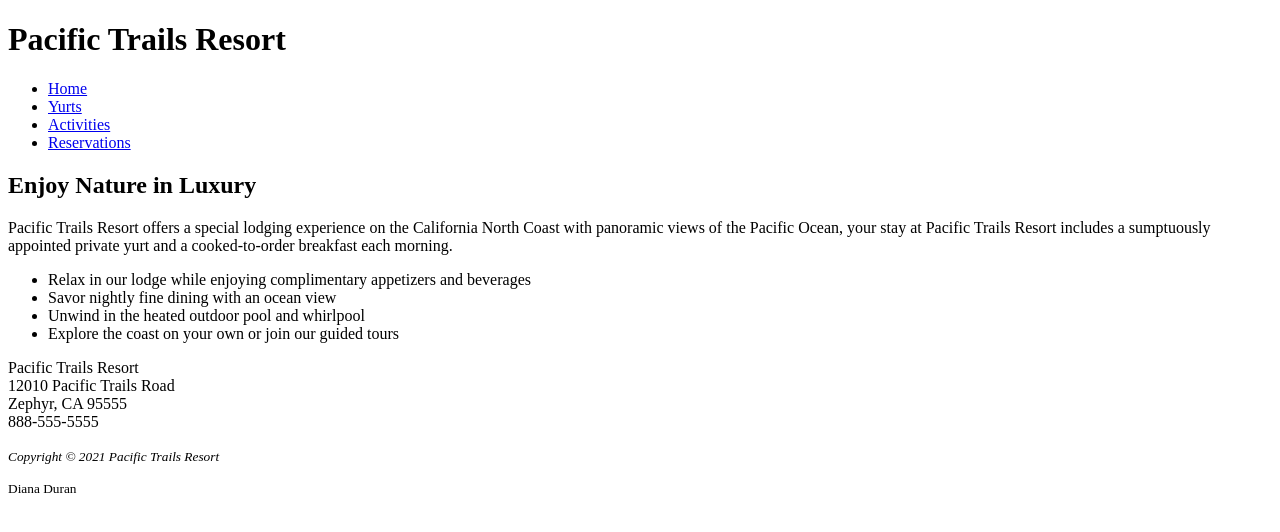
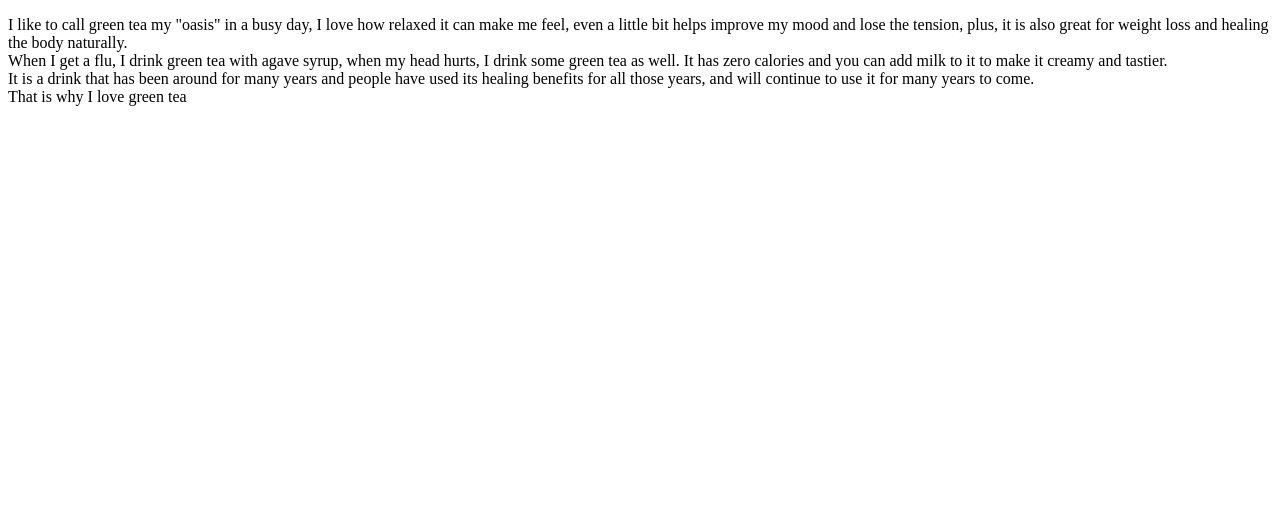
Before and after one commit to dianafduran/dianaduran, a plain HTML site: page index.html in a window 1280 px wide. Drawn offline with Linux system fonts and the light colour scheme.

Commit message:
Add files via upload

```diff
--- a/index.html
+++ b/index.html
@@ -1,59 +1,20 @@
 <!DOCTYPE html>
 <html lang="en">
-  <head>
-    <meta charset="UTF-8" />
-    <meta http-equiv="X-UA-Compatible" content="IE=edge" />
-    <meta name="viewport" content="width=device-width, initial-scale=1.0" />
-    <title>Pacific Trails Resort</title>
-  </head>
-  <body>
-    <header>
-      <h1>Pacific Trails Resort</h1>
-    </header>
-    <!-- nav>ul*4>a -->
-    <nav>
-      <ul>
-        <li><a href="index.html">Home</a></li>
-        <li><a href="yurts.html">Yurts</a></li>
-        <li><a href="activities.html">Activities</a></li>
-        <li><a href="reservations.html">Reservations</a></li>
-      </ul>
-    </nav>
-
-    <!-- main>h2{}+p{} -->
-    <main>
-      <h2>Enjoy Nature in Luxury</h2>
-      <p>
-        Pacific Trails Resort offers a special lodging experience on the
-        California North Coast with panoramic views of the Pacific Ocean, your
-        stay at Pacific Trails Resort includes a sumptuously appointed private
-        yurt and a cooked-to-order breakfast each morning.
-      </p>
-
-      <!-- ul>li*4 -->
-      <ul>
-        <li>
-          Relax in our lodge while enjoying complimentary appetizers and
-          beverages
-        </li>
-        <li>Savor nightly fine dining with an ocean view</li>
-        <li>Unwind in the heated outdoor pool and whirlpool</li>
-        <li>Explore the coast on your own or join our guided tours</li>
-      </ul>
-      <!-- div>p -->
-      <div>
-        <p>
-          Pacific Trails Resort <br />
-          12010 Pacific Trails Road <br />
-          Zephyr, CA 95555 <br />
-          888-555-5555
+    <head>
+        <meta charset="UTF-8">
+        <meta http-equiv="X-UA-Compatible" content="IE=edge">
+        <meta name="viewport" content="width=device-width, initial-scale=1.0">
+        <title>Diana Duran</title>
+    </head>
+    <body>
+        <p>I like to call green tea my "oasis" in a busy day, I love how relaxed it can make me feel, even a little bit helps improve my mood and lose the tension,
+            plus, it is also great for weight loss and healing the body naturally.
+            <br>
+            When I get a flu, I drink green tea with agave syrup, when my head hurts, I drink some green tea as well. It has zero calories and you can add milk to it to make it creamy and tastier.
+            <br>
+            It is a drink that has been around for many years and people have used its healing benefits for all those years, and will continue to use it for many years to come.
+            <br>
+            That is why I love green tea
         </p>
-      </div>
-    </main>
-
-    <!-- footer>p*2 -->
-    <footer>
-        <p><small><i>Copyright &copy; 2021 Pacific Trails Resort</i></p>
-        <p>Diana Duran</p>
-  </body>
-</html>
+    </body>
+    </html>
```
